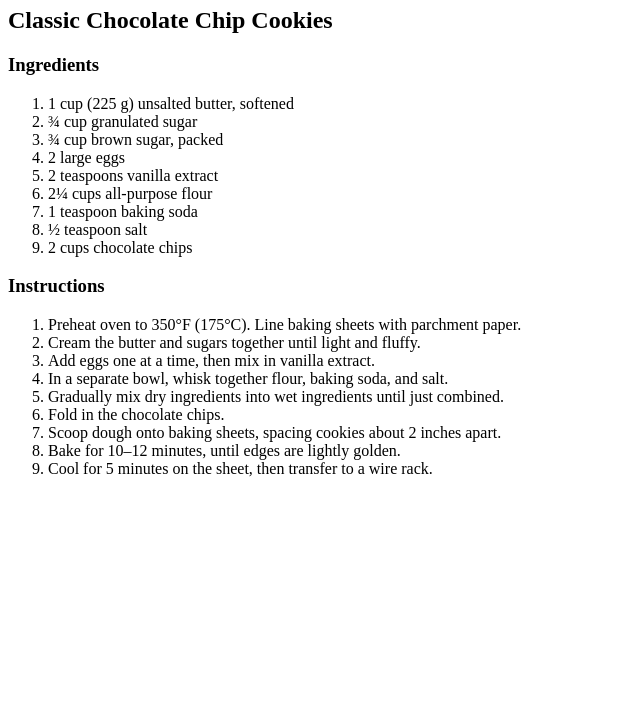
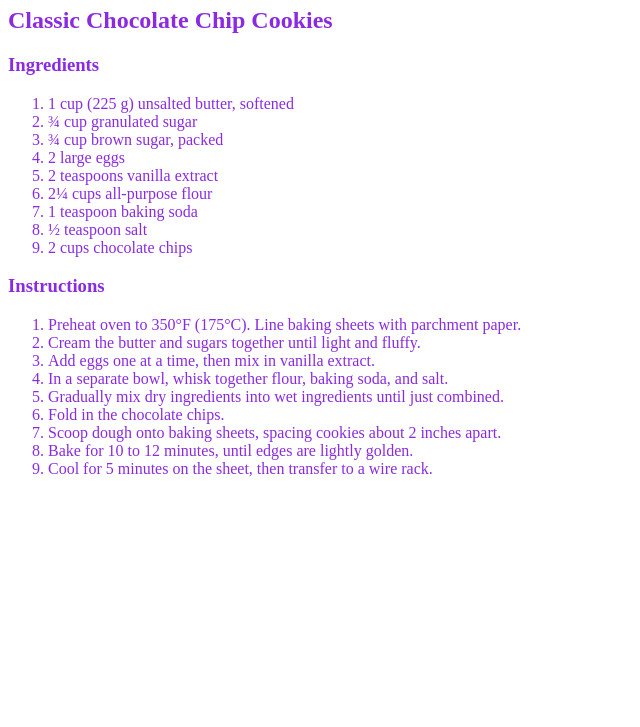
Before and after one commit to V4nill4/odin-recepies, a plain HTML site: page recipes/cookies.html in a window 1280 px wide. Shown: the part 73-800 px from the top of the page, without its empty margins (0-640 px from the left). Drawn offline with Linux system fonts and the light colour scheme.

Commit message:
Learning CSS

```diff
--- a/recipes/cookies.html
+++ b/recipes/cookies.html
@@ -1,11 +1,13 @@
 <!DOCTYPE html>
 <html lang="en">
 <head>
+  <link rel="stylesheet" href="styles.css">
     <meta charset="UTF-8">
     <meta name="viewport" content="width=device-width, initial-scale=1.0">
     <title>Cookies</title>
 </head>
-<body>
+<div class="body">
+  <body>
     <h1>Cookies</h1>
     <h2>Classic Chocolate Chip Cookies</h2>
 
@@ -31,8 +33,9 @@
   <li>Gradually mix dry ingredients into wet ingredients until just combined.</li>
   <li>Fold in the chocolate chips.</li>
   <li>Scoop dough onto baking sheets, spacing cookies about 2 inches apart.</li>
-  <li>Bake for 10–12 minutes, until edges are lightly golden.</li>
+  <li>Bake for 10 to 12 minutes, until edges are lightly golden.</li>
   <li>Cool for 5 minutes on the sheet, then transfer to a wire rack.</li>
 </ol>
+</div>
 </body>
 </html>
--- /dev/null
+++ b/recipes/styles.css
@@ -0,0 +1,3 @@
+.body {
+    color:blueviolet
+}
```
